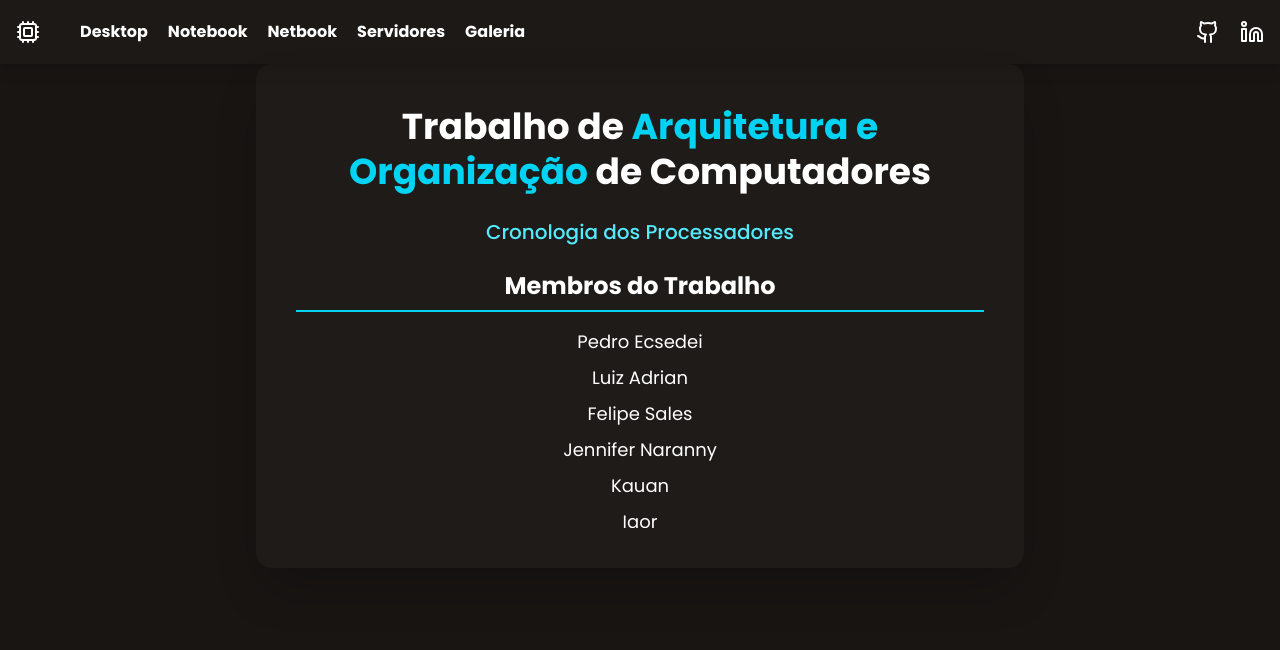
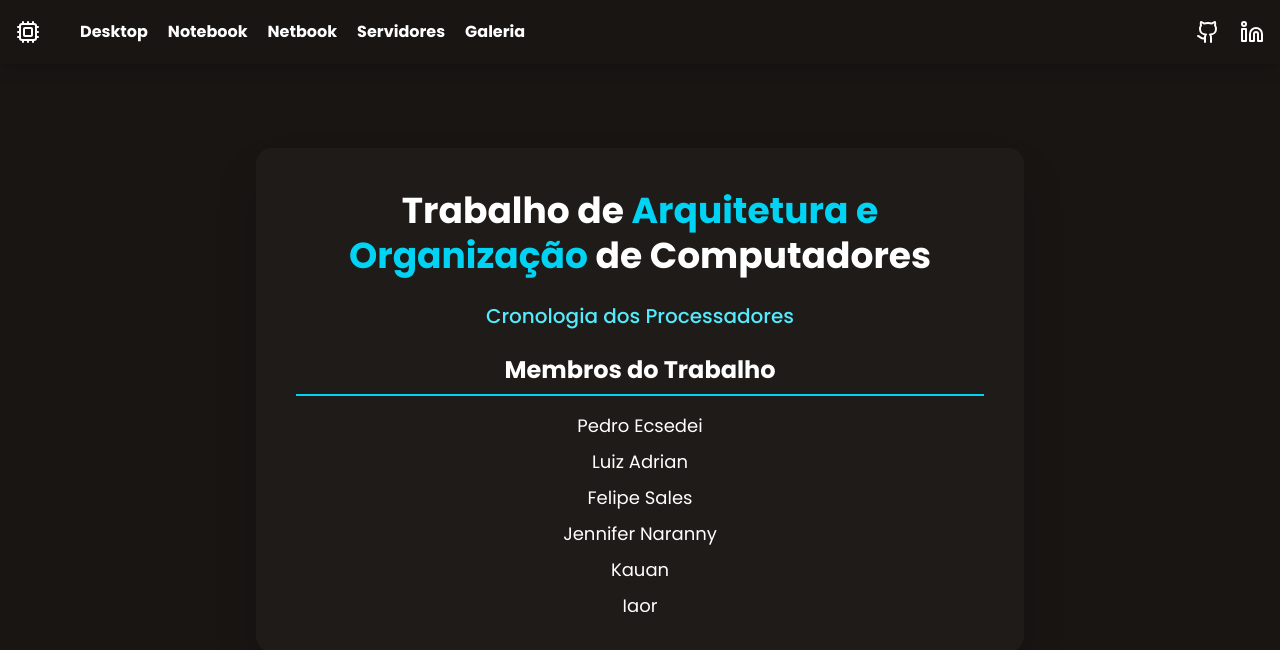
Before and after one commit to EcsedeiPedro/cpu-tree, a Next.js app: page / in a window 1280 px wide. Shown: the top 650 px of the page. Built offline with nearby package versions, Linux system fonts and the light colour scheme.

Commit message:
chore: adjusting home content position

```diff
--- a/src/view/home/index.tsx
+++ b/src/view/home/index.tsx
@@ -2,14 +2,13 @@ import { students } from "./mock-data";
 
 export const Home = () => {
   return (
-    <section className="min-h-[calc(100vh-64px)] md:mt-16 bg-[#181513]">
-      <div className="container flex items-center justify-center h-full px-4">
-        <div className="bg-[#1f1b18] p-8 md:p-10 rounded-2xl shadow-2xl max-w-3xl w-full animate-fade-in">
+    <section className="min-h-screen flex items-center justify-center bg-[#181513] px-4">
+      <div className="bg-[#1f1b18] p-8 md:p-10 rounded-2xl shadow-2xl max-w-3xl w-full">
         <article className="flex flex-col items-center gap-6 text-white text-center">
           <h1 className="text-2xl md:text-4xl font-extrabold leading-tight">
             Trabalho de{" "}
-              <span className="text-cyan-400">Arquitetura e Organização</span>{" "}
-              de Computadores
+            <span className="text-cyan-400">Arquitetura e Organização</span> de
+            Computadores
           </h1>
 
           <p className="text-lg md:text-xl font-medium text-cyan-300">
@@ -33,7 +32,6 @@ export const Home = () => {
           </div>
         </article>
       </div>
-      </div>
     </section>
   );
 };
```
Lines whose indentation alone changed are shown as unchanged.
